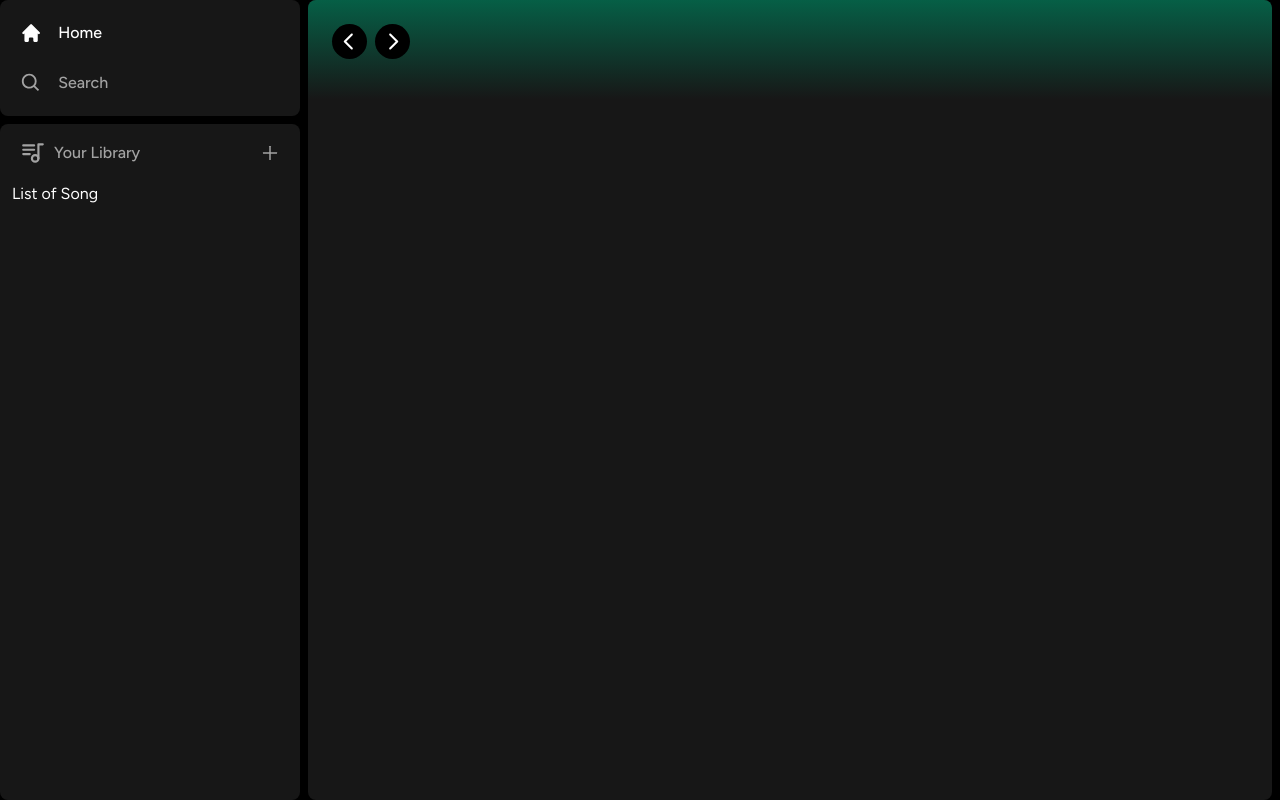
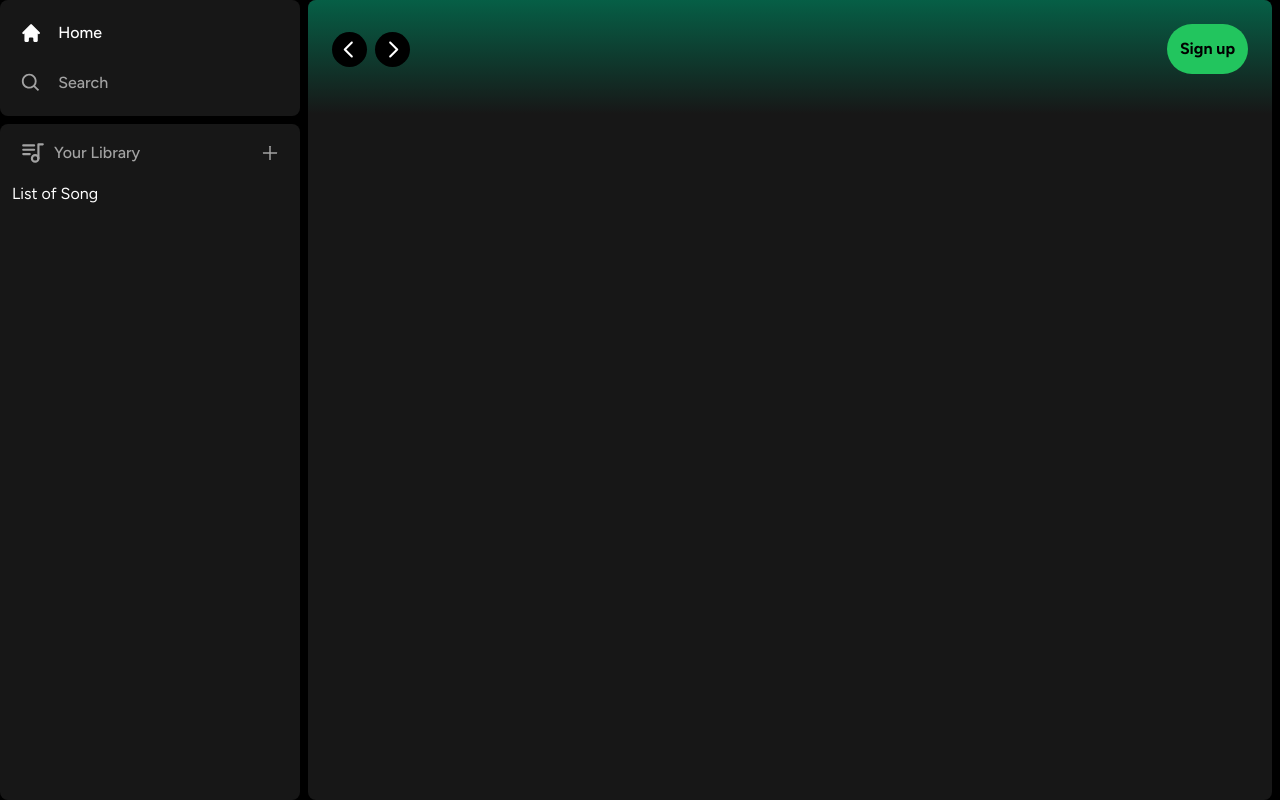
Before and after one commit to Abubakar-Meigag/spotify-project-nextjs, a Next.js app: page / in a window 1280 px wide. Built offline with nearby package versions, Linux system fonts and the light colour scheme.

Commit message:
done with button component

```diff
--- a/components/Button.tsx
+++ b/components/Button.tsx
@@ -1,19 +1,34 @@
-import { forwardRef } from "react"
+import { forwardRef } from "react";
+import { twMerge } from "tailwind-merge";
 
-interface ButtonProps
-      extends React.ButtonHTMLAttributes<HTMLButtonElement>{}
+interface ButtonProps extends React.ButtonHTMLAttributes<HTMLButtonElement> {}
 
 const Button = forwardRef<HTMLButtonElement, ButtonProps>(({
       className,
       children,
       disabled,
-      type = 'button',
+      type = "button",
       ...props
 }, ref) => {
-      return (
-            <button></button>
-      )
-})
-Button.displayName = 'Button'
+    return (
+      <button
+        type={type}
+        disabled={disabled}
+        ref={ref}
+        {...props}
+        className={twMerge(
+          `
+                  w-full rounded-full bg-green-500 border border-transparent px-3 py-3 disabled: cursor-not-allowed disabled:opacity-50 text-black font-bold hover:opacity-75 transition
+            `,
+          className
+        )}
+      >
+        {children}
+      </button>
+    );
+  }
+);
 
-export default Button
+Button.displayName = "Button";
+
+export default Button;
```
